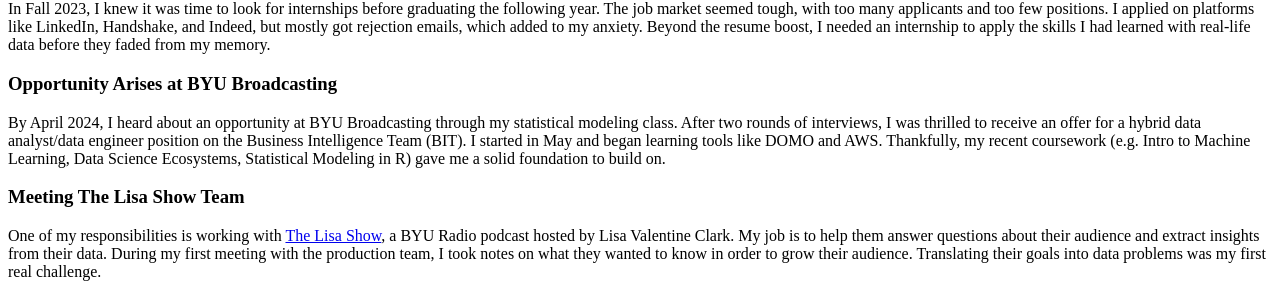
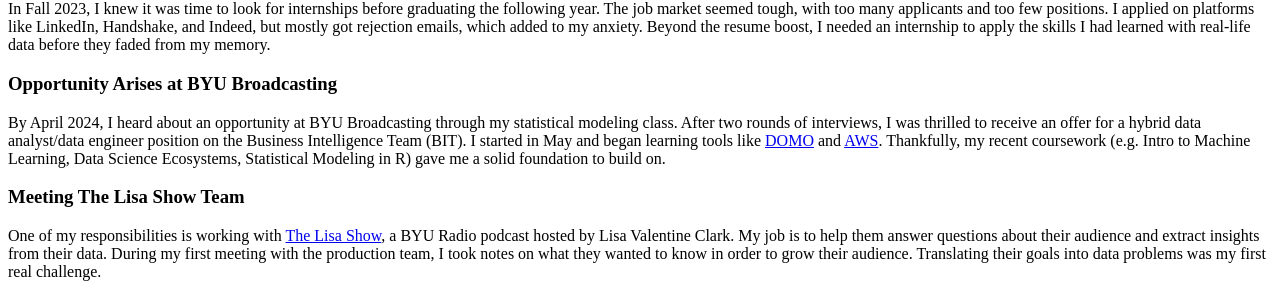
Before and after one commit to clawmendra/my-blog, a Jekyll site: the page built from _posts/2024-10-03-business-questions-with-data.md, in a window 1280 px wide. Shown: the part 456-751 px from the top of the page. Built offline with Jekyll 4.4.1, drawn with Linux system fonts in a browser that asks for light colours; nearby versions of some CDN libraries; part of the change alters nothing that is shown.

```diff
--- a/_posts/2024-10-03-business-questions-with-data.md
+++ b/_posts/2024-10-03-business-questions-with-data.md
@@ -15,7 +15,7 @@ In Fall 2023, I knew it was time to look for internships before graduating the f
 
 ### Opportunity Arises at BYU Broadcasting
 
-By April 2024, I heard about an opportunity at BYU Broadcasting through my statistical modeling class. After two rounds of interviews, I was thrilled to receive an offer for a hybrid data analyst/data engineer position on the Business Intelligence Team (BIT). I started in May and began learning tools like DOMO and AWS. Thankfully, my recent coursework (e.g. Intro to Machine Learning, Data Science Ecosystems, Statistical Modeling in R) gave me a solid foundation to build on.
+By April 2024, I heard about an opportunity at BYU Broadcasting through my statistical modeling class. After two rounds of interviews, I was thrilled to receive an offer for a hybrid data analyst/data engineer position on the Business Intelligence Team (BIT). I started in May and began learning tools like [DOMO](https://www.domo.com/?igaag=88996337689&igaat=&igacm=274253666&igacr=601617286958&igakw=domo&igamt=e&igant=g&utm_source=google&utm_medium=paidsearch&campid=701Vq000001zoWVIAY&gcreative=601617286958&gdevice=c&gnetwork=g&gkeyword=domo&gplacement=&gmatchtype=e&gtarget=&gadposition=&s_kwcid=AL!5964!3!601617286958!e!!g!!domo&gad_source=1&gclid=Cj0KCQjw99e4BhDiARIsAISE7P-wNDtsig3o9ByzxCAMclt3XMfR9XUn3SfycEemohi03VtweDY4F04aAq_GEALw_wcB) and [AWS](https://aws.amazon.com/free/?gclid=Cj0KCQjw99e4BhDiARIsAISE7P-QkSmpDsPoUowCf8XWYWPgtgtJr7V8MuiyNkGcCKyXj6uLAIcrS8caAuxCEALw_wcB&trk=6a4c3e9d-cdc9-4e25-8dd9-2bd8d15afbca&sc_channel=ps&ef_id=Cj0KCQjw99e4BhDiARIsAISE7P-QkSmpDsPoUowCf8XWYWPgtgtJr7V8MuiyNkGcCKyXj6uLAIcrS8caAuxCEALw_wcB:G:s&s_kwcid=AL!4422!3!651751059780!e!!g!!aws!19852662197!145019195897). Thankfully, my recent coursework (e.g. Intro to Machine Learning, Data Science Ecosystems, Statistical Modeling in R) gave me a solid foundation to build on.
 
 ### Meeting The Lisa Show Team
 
```
